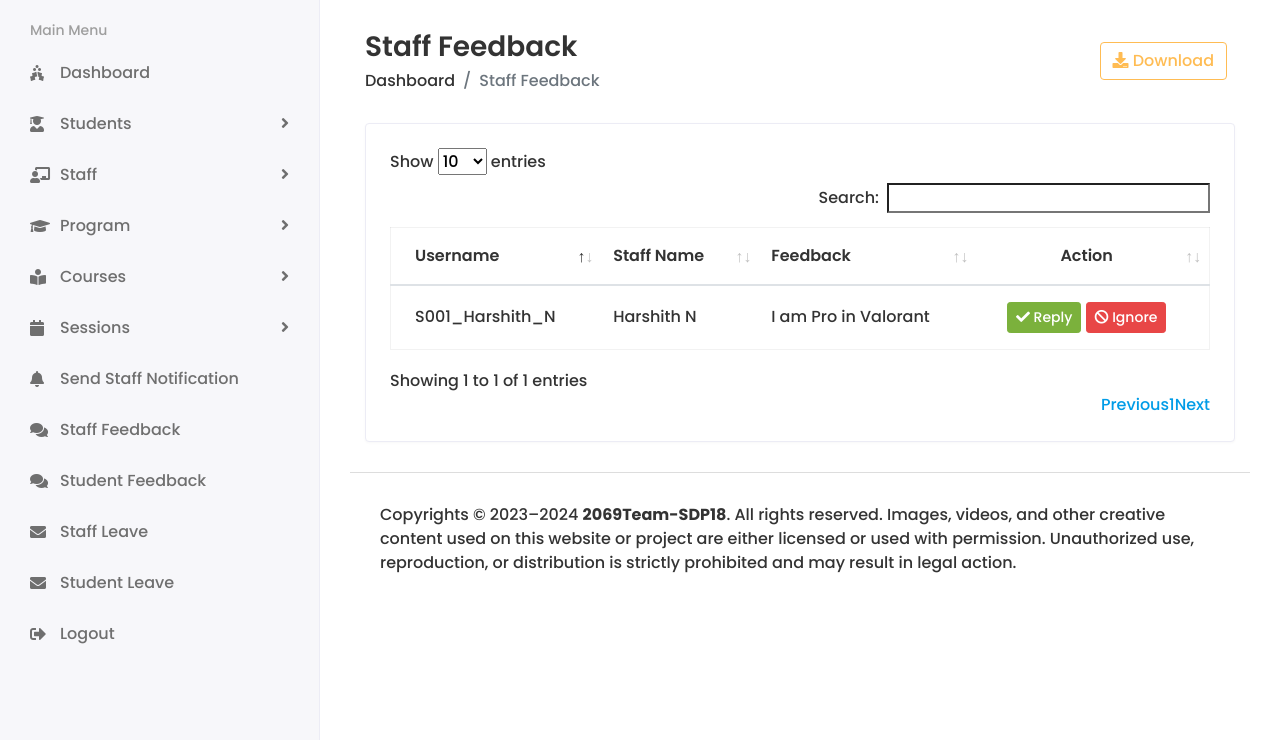
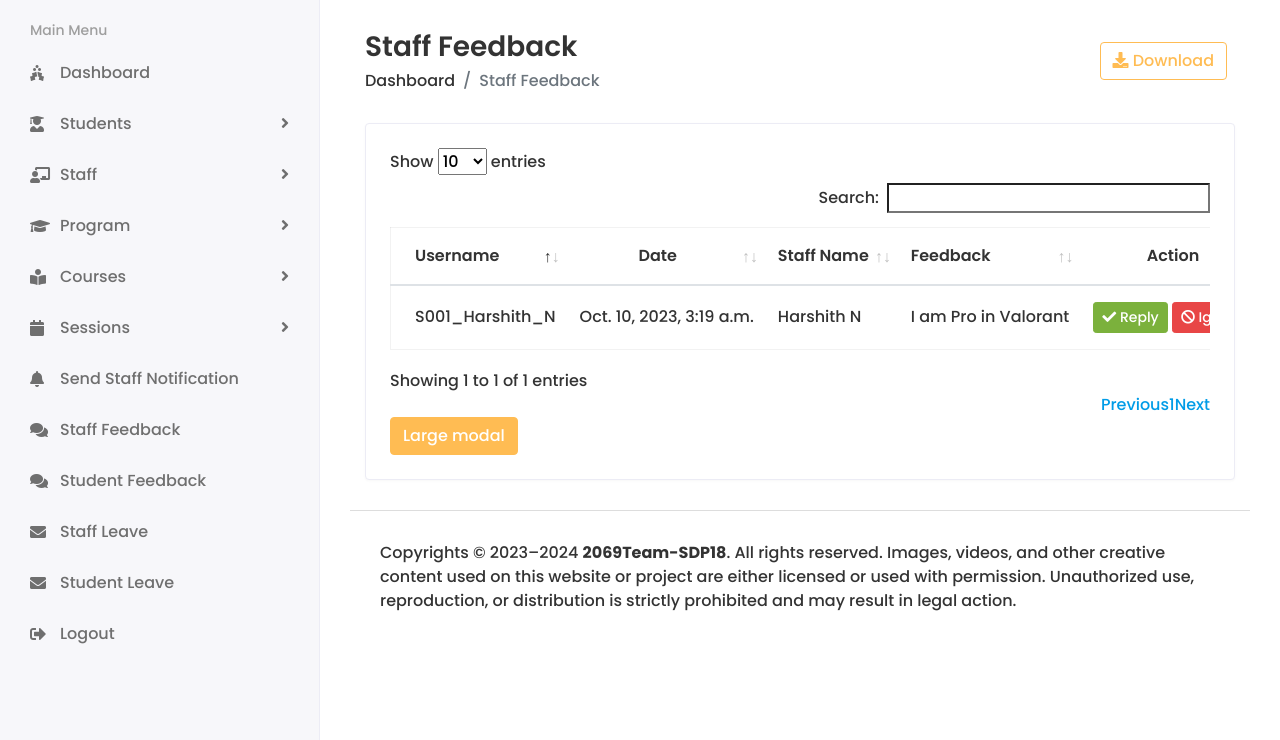
Before and after one commit to KoushikReddyB/Student-Learning-Management-System, a Django app: page /HOD/Staff/Feedback in a window 1280 px wide. Shown: the part 60-800 px from the top of the page. Run offline with Django 4.2, Linux system fonts and the light colour scheme; a user stored in the database is signed in; data comes from the database, SQL or seed files in the repository; both versions use the stored data as it was after the commit; some libraries are stand-ins or nearby versions.

Commit message:
backup ( frontend bugs at staff_feedback )

```diff
--- a/Studentlearningmanagementsystem/Studentlearningmanagementsystem/HOD_views.py
+++ b/Studentlearningmanagementsystem/Studentlearningmanagementsystem/HOD_views.py
@@ -542,7 +542,9 @@ def STAFF_FEEDBACK_VIEW(request):
 
 @login_required(login_url='/')
 def STAFF_FEEDBACK_REPLY(request, id):
-     return redirect('staff_feedback_view')
+    reply_feedback = Staff_Feedback.objects.get(id = id)
+    reply_feedback.save()
+    return redirect('staff_feedback_view')
 
 
 @login_required(login_url='/')
--- a/Studentlearningmanagementsystem/templates/HOD/staff_feedback.html
+++ b/Studentlearningmanagementsystem/templates/HOD/staff_feedback.html
@@ -26,6 +26,7 @@
                       <thead>
                          <tr>
                             <th>Username</th>
+                            <th class="text-center">Date</th>
                             <th>Staff Name</th>
                             <th>Feedback</th>
                             <th class="text-center">Action</th>
@@ -35,13 +36,14 @@
                         {% for i in staff_feedback %}
                          <tr>
                             <td>{{i.staff_id.admin.username}}</td>
+                            <td>{{i.created_at}}</td>
                             <td>{{i.staff_id.admin.first_name}}&nbsp;{{i.staff_id.admin.last_name}}</td>
                             <td>{{i.feedback}}</td>
                             <td class="text-center">
                                <div class="actions">
 
                                  {% if i.status == "" or i.reply is none %}
-                                 <a href="{% url 'Staff_feedback_reply' i.id %}" class="btn btn-success btn-sm"><i class="fa fa-check"></i>
+                                 <a href="{% url 'Staff_feedback_reply' i.id %}" class="btn btn-success btn-sm" data-toggle="modal" data-target=".bd-example-modal-lg"><i class="fa fa-check"></i>
                                     Reply</a>
                                     <a href="{% url 'Staff_feedback_ignore' i.id %}" class="btn btn-danger btn-sm"><i class="fa fa-ban"></i> Ignore</a>
                                  {% elif i.status == "NO_REP" %}
@@ -56,6 +58,51 @@
                          {% endfor %}
                       </tbody>
                    </table>
+
+<!-- Reply modal -->
+<button type="button" class="btn btn-primary" data-toggle="modal" data-target=".bd-example-modal-lg">Large modal</button>
+
+<div class="modal fade bd-example-modal-lg" tabindex="-1" role="dialog" aria-labelledby="myLargeModalLabel" aria-hidden="true">
+   <div class="modal-dialog modal-lg">
+     <div class="modal-content">
+       <div class="modal-header">
+         <h5 class="modal-title" id="exampleModalLongTitle1">Feedback Reply</h5>
+         <button type="button" class="close" data-dismiss="modal" aria-label="Close">
+           <span aria-hidden="true">&times;</span>
+         </button>
+       </div>
+       <div class="modal-body">
+         <div class="row">
+           <div class="col-sm-11">
+             <div class="card card-table">
+               <div class="card-body">
+                 {% for i in feedback %}
+                 <div class="col-sm-11">
+                   <div class="form-group">
+                     <label>Feedback Message</label>
+                     <input type="text" class="form-control" name="feedback" value="{{i.feedback}}" required readonly>
+                   </div>
+                 </div>
+                 <div class="col-sm-11">
+                   <div class="form-group">
+                     <label>Feedback Reply</label>
+                     <input type="text" class="form-control" name="reply" required>
+                   </div>
+                 </div>
+                 {% endfor %}
+               </div>
+             </div>
+           </div>
+         </div>
+       </div>
+       <div class="modal-footer">
+         <button type="submit" class="btn btn-success" data-dismiss="modal">Save</button>
+         <button type="button" class="btn btn-secondary" data-dismiss="modal">Close</button>
+       </div>
+     </div>
+   </div>
+ </div>
+
                 </div>
              </div>
           </div>
@@ -63,4 +110,5 @@
     </div>
  </div>
 
+
 {% endblock  %}
```
Also changed, not shown: Studentlearningmanagementsystem/db.sqlite3.
